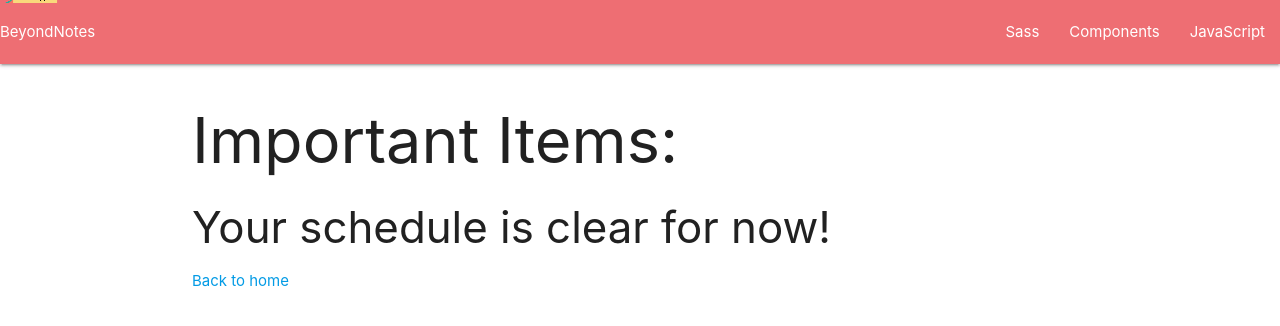
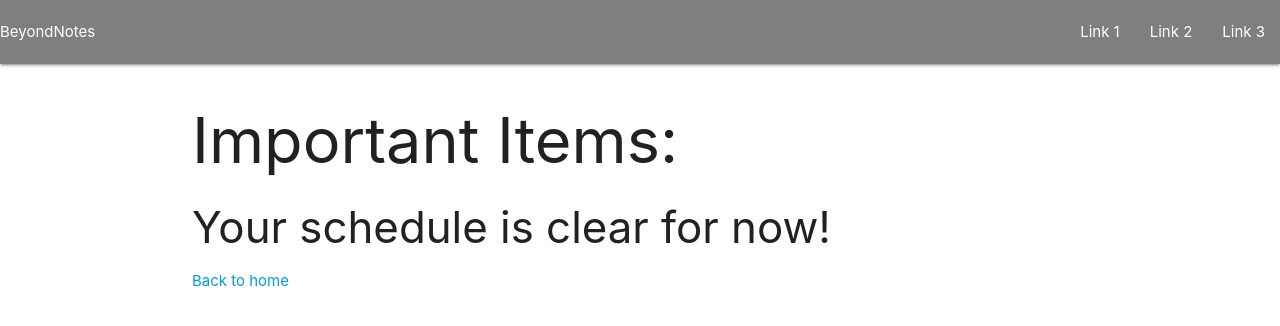
Before and after one commit to team4project3/BeyondNotes, a React (Create React App) app in the folder client/: page /favorites in a window 1280 px wide. Shown: the top 326 px of the page. Built offline with nearby package versions, Linux system fonts and the light colour scheme.

Commit message:
replaced more Bootstrap with Materialize.

```diff
--- a/client/public/style.css
+++ b/client/public/style.css
@@ -7,10 +7,11 @@
     max-height: 80%;
     max-width: 80%
 }
-/* Navbar */
-.navlogo {
-    max-width: 5%;
-    max-height: 5%;
-    min-width: 5%;
-    min-height: 5%;
+
+nav {
+    background-color: rgba(0, 0, 0, .5);
 }
+
+/* .navbar-material .nav-wrapper .brand-logo img {
+    color: rgba(0, 0, 0, .5);
+} */
--- a/client/src/components/Jumbotron/index.js
+++ b/client/src/components/Jumbotron/index.js
@@ -1,5 +1,7 @@
 import React from "react";
 
+
+//Not sure yet how and what to change to....//
 function Jumbotron({ children }) {
   return (
     <div
--- a/client/src/components/Nav/index.js
+++ b/client/src/components/Nav/index.js
@@ -12,8 +12,7 @@ function Nav() {
   return (
     <nav>
       <div className="nav-wrapper">
-        <NavLogo image={NavbarLogo}
-        />
+        <NavLogo/>
         {store.loading ? <a className="navbar-brand ml-auto">Loading...</a> : <></>}
       </div>
     </nav>
--- a/client/src/components/Nav/navlogo.jsx
+++ b/client/src/components/Nav/navlogo.jsx
@@ -4,20 +4,20 @@ function NavLogo(props) {
 
     return (
         <>
-            <a href="#">
+            <a href="#"> BeyondNotes
             <img
-                className="brand-logo navlogo"
-                src={props.image}
-                alt="navbarImage"
+                // className="brand-logo navlogo"
+                // src={props.image}
+                // alt="navbarImage"
             /></a>
 
             <ul id="nav-mobile" class="right hide-on-med-and-down">
-                <li><a href="sass.html">Sass</a></li>
-                <li><a href="badges.html">Components</a></li>
-                <li><a href="collapsible.html">JavaScript</a></li>
+                <li><a href="#">Link 1</a></li>
+                <li><a href="#">Link 2</a></li>
+                <li><a href="#">Link 3</a></li>
             </ul>
 
-             BeyondNotes
+
         </>
     )
 };
```
